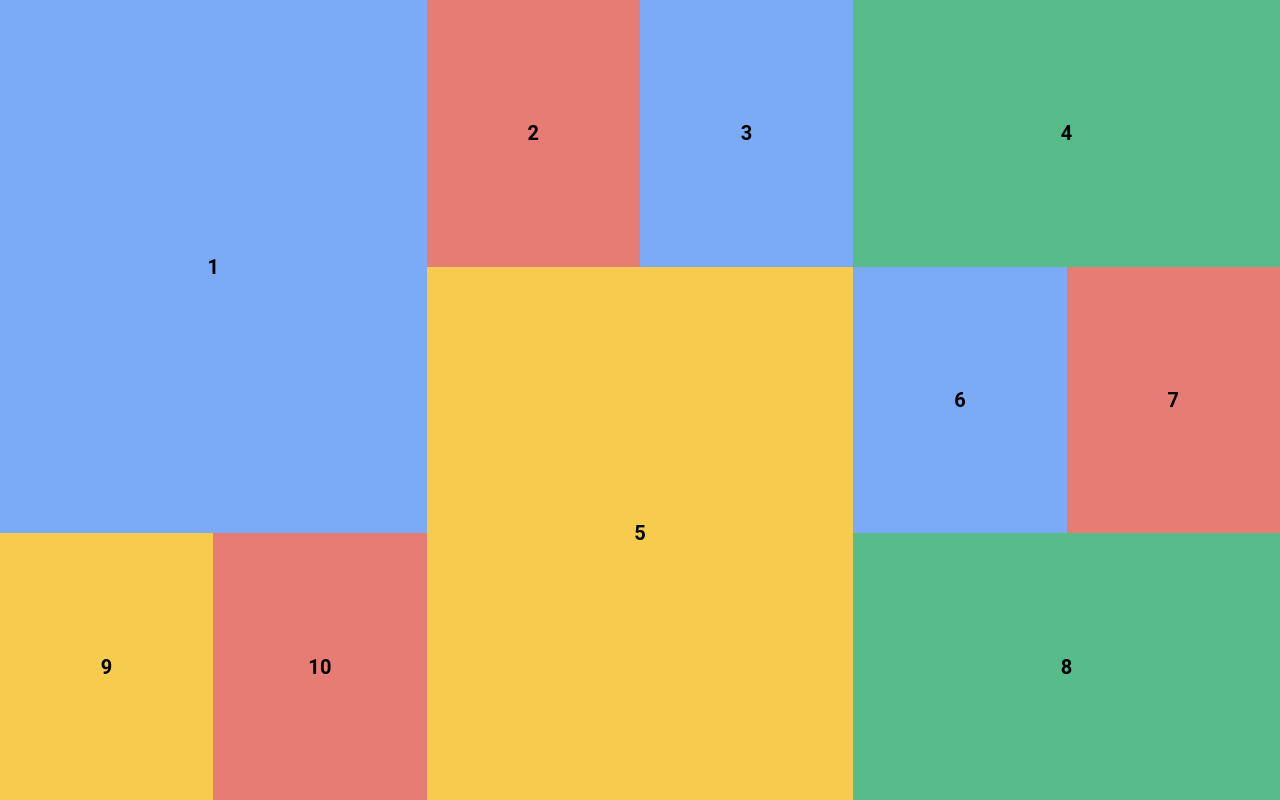
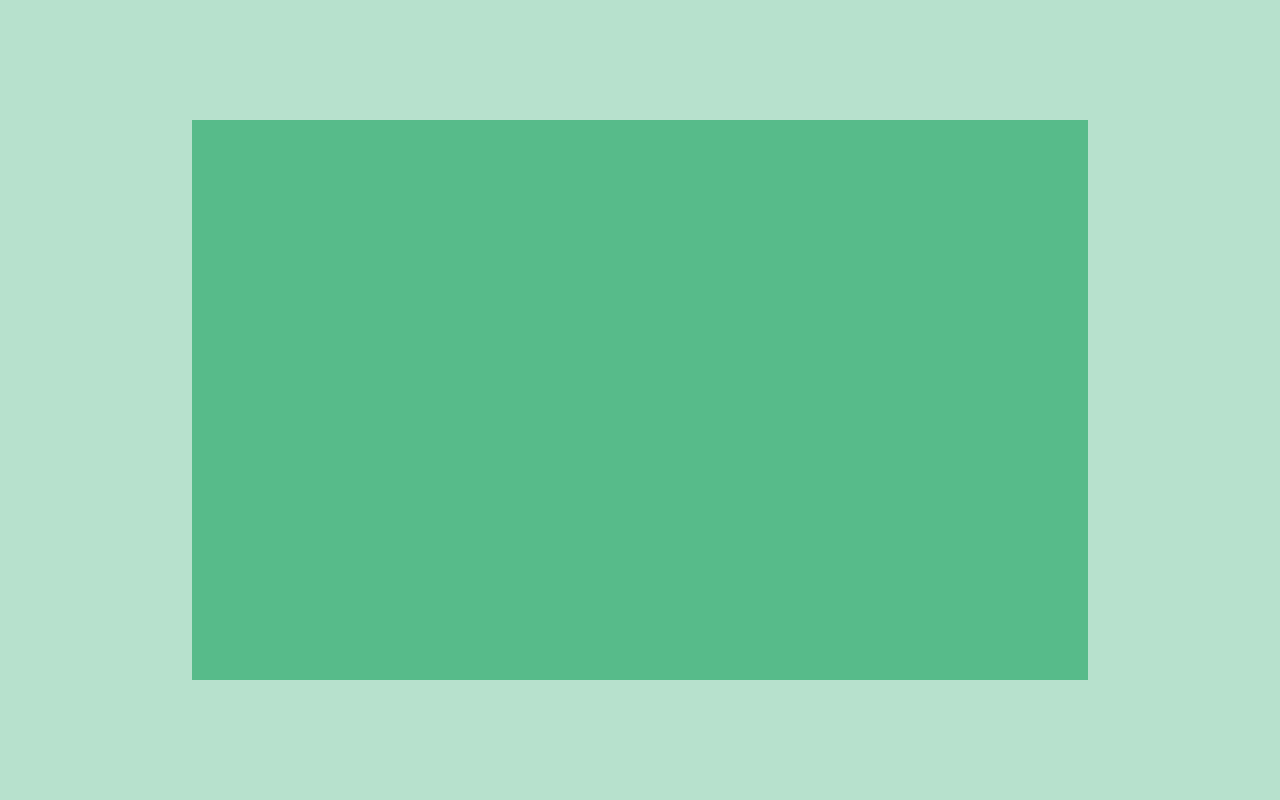
Before and after one commit to anton-karlovskiy/ported-neon-animations-demos-prototype, a website: page src/grid.html in a window 1280 px wide. Drawn offline with nearby package versions, Linux system fonts and the light colour scheme; files that its build step writes are made by us from their sources.

Commit message:
core: fullsize-page-with-card implemented

```diff
--- a/src/grid.html
+++ b/src/grid.html
@@ -1,9 +1,5 @@
 
 {% set pageStylesheets = ["/styles/shared-styles.css", "/styles/grid.css"] %}
-{% extends "_layout.njk" %}
-
-{% block content %}
-<main class="animated-grid">
 {% set tiles = [
   {value: 1, class: 'blue-300'},
   {value: 2, class: 'red-300'},
@@ -16,10 +12,22 @@
   {value: 9, class: 'yellow-300'},
   {value: 10, class: 'red-300'}
 ] %}
+
+{% extends "_layout.njk" %}
+
+{% block content %}
+<main class="neon-animated-pages">
+  <div class="animated-grid">
     {% for tile in tiles %}
       <div class="{{"tile " + tile.class}}">
         <span>{{tile.value}}</span>
       </div>
     {% endfor %}
+  </div>
+  <div class="fullsize-page-with-card">
+    <!-- TODO: class should be dynamic -->
+    <div id="fixed" class="{{'fixed ' + 'green-100'}}"></div>
+    <div id="card" class="{{'card ' + 'green-300'}}"></div>
+  </div>
 </main>
 {% endblock %}
--- a/src/styles/grid.css
+++ b/src/styles/grid.css
@@ -5,7 +5,8 @@ body {
 }
 
 .neon-animated-pages {
-  height: 100%;
+  height: 100vh;
+  position: relative;
 }
 
 .animated-grid {
@@ -14,6 +15,29 @@ body {
   left: 0;
   bottom: 0;
   right: 0;
+}
+
+.fullsize-page-with-card {
+  position: absolute;
+  top: 0;
+  left: 0;
+  bottom: 0;
+  right: 0;
+}
+
+.fullsize-page-with-card .fixed {
+  position: fixed;
+  top: 0;
+  left: 0;
+  height: 100vh;
+  width: 100vw;
+}
+
+.fullsize-page-with-card .card {
+  position: relative;
+  margin: 15vh 15vw 0;
+  width: 70vw;
+  height: 70vh;
 }
 
 .tile {
```
Lines whose indentation alone changed are shown as unchanged.
